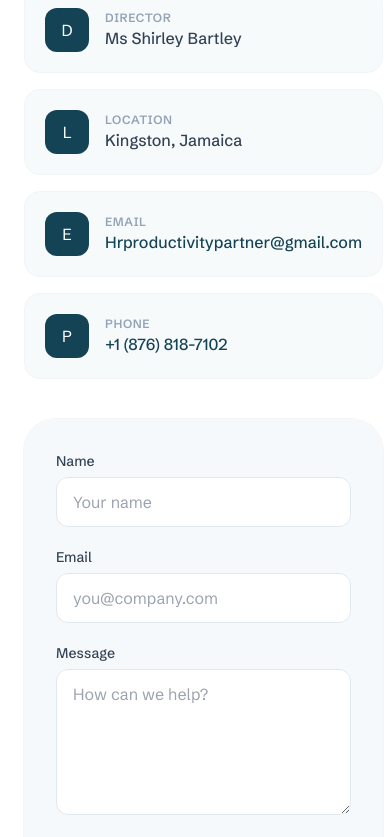
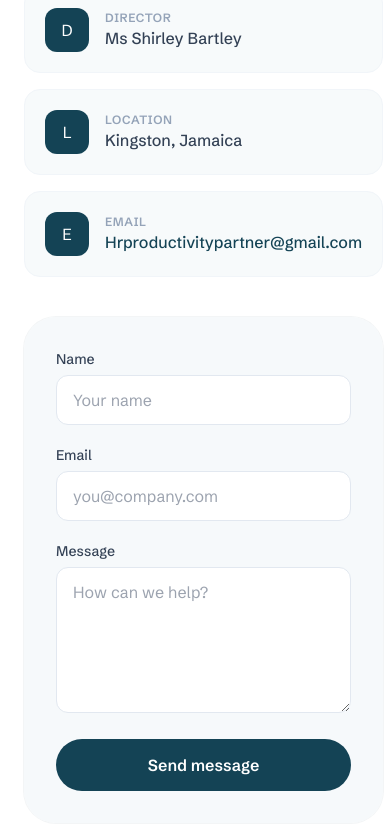
Before and after one commit to Dougsworth/hrproductivitypartners, a React (Vite) app: page /contacts in a window 390 px wide. Shown: the part 718-1555 px from the top of the page. Built offline with nearby package versions, Linux system fonts and the light colour scheme.

Commit message:
Remove contact phone number from site

```diff
--- a/src/data/site.ts
+++ b/src/data/site.ts
@@ -8,7 +8,6 @@ export const site = {
   location: "Kingston, Jamaica",
   director: "Ms Shirley Bartley",
   email: "Hrproductivitypartner@gmail.com",
-  phone: "+1 (876) 818-7102",
   // TODO: replace with your real Calendly link
   calendly: "https://calendly.com/hrppi/intro-call",
   logo: `${ASSETS}/d6387f063fe2b8fffcfe29490c918341_150x150.png`,
--- a/src/pages/Contact.tsx
+++ b/src/pages/Contact.tsx
@@ -59,7 +59,6 @@ export const Contact = () => {
                 { label: "Director", value: site.director },
                 { label: "Location", value: site.location },
                 { label: "Email", value: site.email, href: `mailto:${site.email}` },
-                { label: "Phone", value: site.phone, href: `tel:+18768187102` },
               ].map((item) => (
                 <div
                   key={item.label}
```
